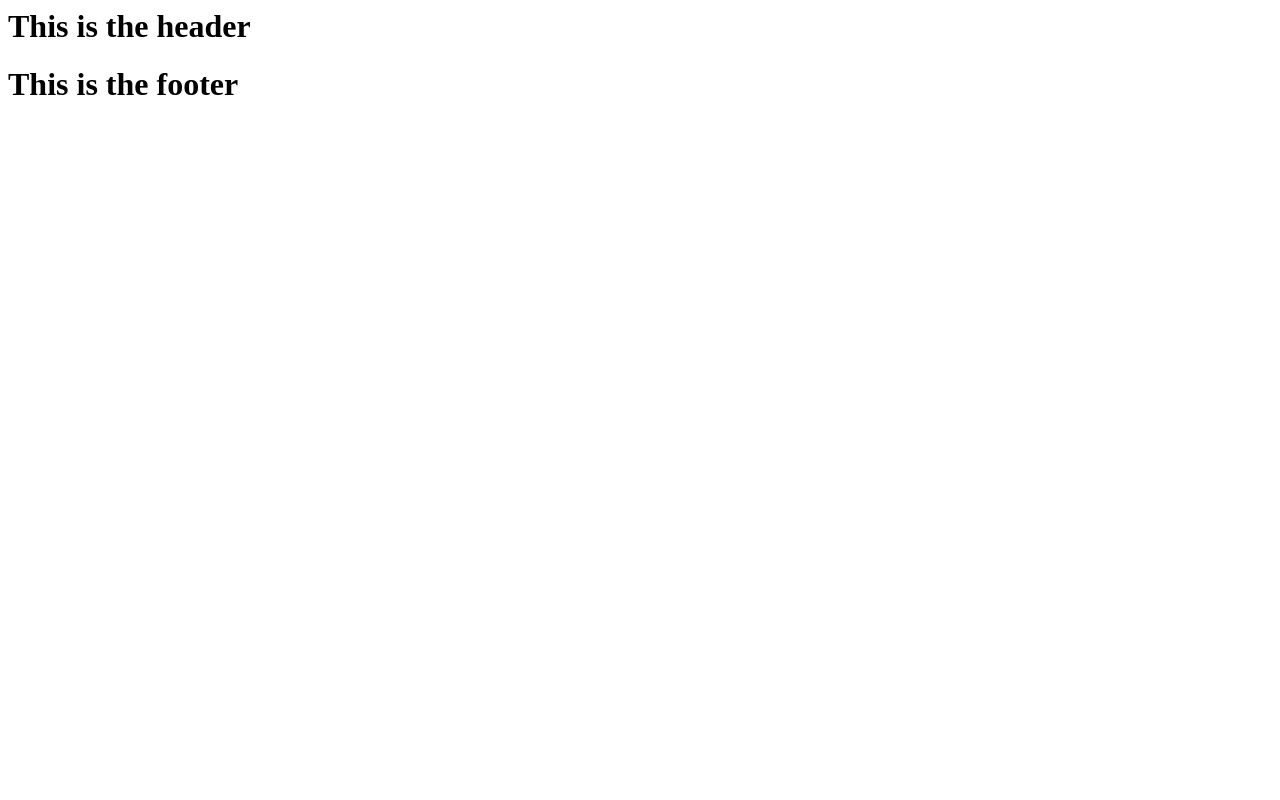
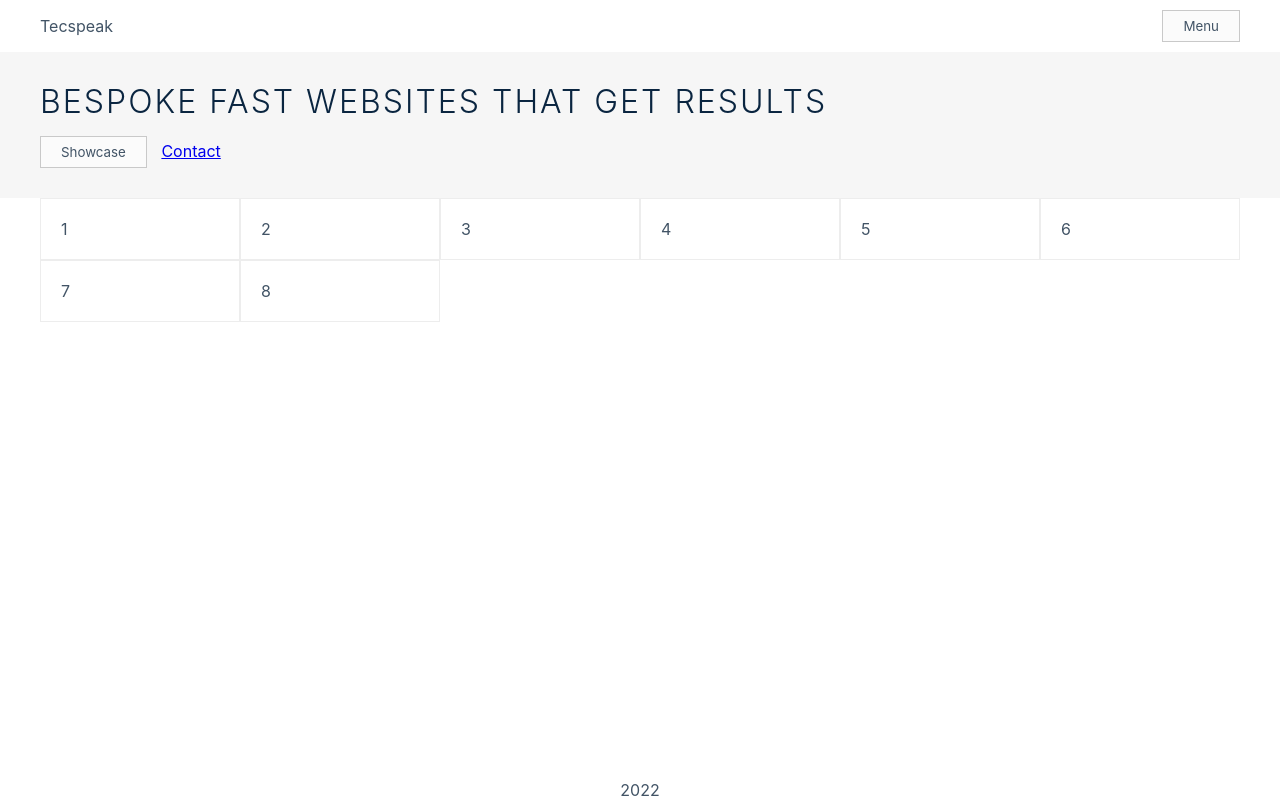
Before and after one commit to Jack-Hannington/tecspeak, a website: page public/index.html in a window 1280 px wide. Drawn offline with Linux system fonts and the light colour scheme.

Commit message:
tecspeak style update

```diff
--- /dev/null
+++ b/public/functions.js
@@ -0,0 +1,10 @@
+// Navbar
+const navButton = document.querySelector("button");
+const navDismiss = document.querySelector("#nav-dismiss");
+const menu = document.querySelector(".menu-container");
+navDismiss.addEventListener("click", () => {
+  menu.classList.remove("show-mobile-menu");
+});
+navButton.addEventListener("click", () => {
+  menu.classList.add("show-mobile-menu");
+});
--- a/public/index.html
+++ b/public/index.html
@@ -1,4 +1,65 @@
-<h1>This is the header</h1>
+<nav>
+    <div class="nav-content">
+    <div class="logo">Tecspeak</div>
+    <button>Menu</button>
+    <div class="menu-container">
+      <div class="menu-content">
+        <span id="nav-dismiss">&#10005;</span>
+        <ul class="menu-items">
+          <li>
+            Why Tecspeak
+          </li>
+          <li>
+            Showcase
+          </li>
+          <li>
+            Services
+          </li>
+          <li>
+            FAQ
+          </li>
+        </ul>
+        <div class="menu-content--footer">
+          Contact
+        </div>
+      </div>
+    </div>
+    </div>
+  </nav>
+<!DOCTYPE html>
+<html lang="en">
+<head>
+    <meta charset="UTF-8">
+    <meta http-equiv="X-UA-Compatible" content="IE=edge">
+    <meta name="viewport" content="width=device-width, initial-scale=1.0">
+    <title>Tecspeak</title>
+    <link href="styles.css" type="text/css" rel="stylesheet">
+</head>
+<body>
+
+<main>
+  <div class="hero">
+    <div class="row">
+      <h1>Bespoke fast websites that get results</h1>
+      <button style="margin-right:10px;">Showcase</button> <a href="#">Contact</a>
+    </div>
+  </div>
+  <div class="row">
+    <div class="col-12">
+      <div>1</div>
+      <div>2</div>
+      <div>3</div>
+      <div>4</div>
+      <div>5</div>
+      <div>6</div>
+      <div>7</div>
+      <div>8</div>
+    </div>
+  </div>
+</main>
+  </body>
+  </html>
 
 
-<h1>This is the footer</h1>
+<footer>2022</footer>
+<script src="functions.js"></script>
--- /dev/null
+++ b/public/styles.css
@@ -0,0 +1,149 @@
+* {
+    padding: 0;
+    margin: 0;
+    box-sizing: border-box;
+  }
+
+  body {
+    height: 100vh;
+  }
+
+footer {
+    position: absolute;
+    bottom: 0px;
+    left:0px;
+    width:100%;
+    text-align: center;
+}
+  h1 {
+    margin-bottom: 15px;
+    font-weight: 300;
+    text-transform: uppercase;
+    letter-spacing: 2px;
+    color: #0a2540;
+  }
+
+  body,
+  button,
+  input,
+  label {
+    font-family: Inter, "Sans-serif";
+    color: #425466;
+  }
+
+  button {
+    background: #fbfbfb;
+    border: 1px solid #c9c9c9;
+    padding: 7px 20px;
+  }
+
+  button:hover, #nav-dismiss{
+      cursor:pointer;
+  }
+
+
+
+  h3 {
+    font-weight: 400;
+  }
+
+  nav {
+    width: 100%;
+  }
+
+  .nav-content {
+      max-width: 1200px;
+      display: flex;
+      align-items: center;
+      justify-content: space-between;
+      padding:10px 0px;
+      margin:auto;
+  }
+
+  .menu-container {
+    display: none;
+  }
+
+  .show-mobile-menu {
+    display: block;
+    position: absolute;
+    width: 100%;
+    height: 100vh;
+    top: 0;
+    left: 0;
+    background: rgba(116, 116, 116, 0.3);
+    transition: 5s;
+  }
+
+  .menu-items {
+    list-style-type: none;
+    padding: 0;
+  }
+
+  .menu-items > li {
+    padding-bottom: 20px;
+  }
+
+  .menu-content {
+    border-radius: 4px;
+    margin: 20px auto;
+    position: relative;
+    padding: 20px;
+    background-color: white;
+    opacity: 1;
+    height: 400px;
+    box-shadow: 0 50px 100px -20px rgba(50, 50, 93, 0.25),
+      0 30px 60px -30px rgba(0, 0, 0, 0.3);
+    max-width: 920px;
+    display: flex;
+    flex-direction: column;
+    align-items: space-around;
+
+  }
+
+  .menu-content--footer {
+    width: 100%;
+    left: 0;
+    background: #ededed;
+    position: absolute;
+    bottom: 0;
+    padding: 15px;
+    border-radius: 0px 0px 4px 4px;
+  }
+
+  .container {
+    display: grid;
+    grid-template-columns: repeat(auto-fit, minmax(200px, 1fr));
+    margin: auto;
+    margin: 30px;
+  }
+
+  .hero {
+    background: #f6f6f6;
+    padding: 30px;
+  }
+
+  .service {
+    border: 1px solid indigo;
+    padding: 10px;
+  }
+
+  #nav-dismiss {
+    align-self: end;
+    float: right;
+  }
+
+  .row {
+    max-width: 1200px;
+    margin: auto;
+  }
+
+  .col-12 {
+    display: grid;
+    grid-template-columns: repeat(auto-fit, minmax(200px, 1fr));
+  }
+
+  .col-12 > div {
+    padding: 20px;
+    border: 1px solid #ededed;
+  }
--- /dev/null
+++ b/styles.css
@@ -0,0 +1,149 @@
+* {
+    padding: 0;
+    margin: 0;
+    box-sizing: border-box;
+  }
+
+  body {
+    height: 100vh;
+  }
+
+footer {
+    position: absolute;
+    bottom: 0px;
+    left:0px;
+    width:100%;
+    text-align: center;
+}
+  h1 {
+    margin-bottom: 15px;
+    font-weight: 300;
+    text-transform: uppercase;
+    letter-spacing: 2px;
+    color: #0a2540;
+  }
+
+  body,
+  button,
+  input,
+  label {
+    font-family: Inter, "Sans-serif";
+    color: #425466;
+  }
+
+  button {
+    background: #fbfbfb;
+    border: 1px solid #c9c9c9;
+    padding: 7px 20px;
+  }
+
+  button:hover, #nav-dismiss{
+      cursor:pointer;
+  }
+
+
+
+  h3 {
+    font-weight: 400;
+  }
+
+  nav {
+    width: 100%;
+  }
+
+  .nav-content {
+      max-width: 1200px;
+      display: flex;
+      align-items: center;
+      justify-content: space-between;
+      padding:10px 0px;
+      margin:auto;
+  }
+
+  .menu-container {
+    display: none;
+  }
+
+  .show-mobile-menu {
+    display: block;
+    position: absolute;
+    width: 100%;
+    height: 100vh;
+    top: 0;
+    left: 0;
+    background: rgba(116, 116, 116, 0.3);
+    transition: 5s;
+  }
+
+  .menu-items {
+    list-style-type: none;
+    padding: 0;
+  }
+
+  .menu-items > li {
+    padding-bottom: 20px;
+  }
+
+  .menu-content {
+    border-radius: 4px;
+    margin: 20px auto;
+    position: relative;
+    padding: 20px;
+    background-color: white;
+    opacity: 1;
+    height: 400px;
+    box-shadow: 0 50px 100px -20px rgba(50, 50, 93, 0.25),
+      0 30px 60px -30px rgba(0, 0, 0, 0.3);
+    max-width: 920px;
+    display: flex;
+    flex-direction: column;
+    align-items: space-around;
+
+  }
+
+  .menu-content--footer {
+    width: 100%;
+    left: 0;
+    background: #ededed;
+    position: absolute;
+    bottom: 0;
+    padding: 15px;
+    border-radius: 0px 0px 4px 4px;
+  }
+
+  .container {
+    display: grid;
+    grid-template-columns: repeat(auto-fit, minmax(200px, 1fr));
+    margin: auto;
+    margin: 30px;
+  }
+
+  .hero {
+    background: #f6f6f6;
+    padding: 30px;
+  }
+
+  .service {
+    border: 1px solid indigo;
+    padding: 10px;
+  }
+
+  #nav-dismiss {
+    align-self: end;
+    float: right;
+  }
+
+  .row {
+    max-width: 1200px;
+    margin: auto;
+  }
+
+  .col-12 {
+    display: grid;
+    grid-template-columns: repeat(auto-fit, minmax(200px, 1fr));
+  }
+
+  .col-12 > div {
+    padding: 20px;
+    border: 1px solid #ededed;
+  }
```
Also changed, not shown: _imports/footer.html (+2 -1 lines), _imports/header.html (+28 -1 lines), functions.js (added, +10 -0 lines), index.html (+33 -0 lines).
